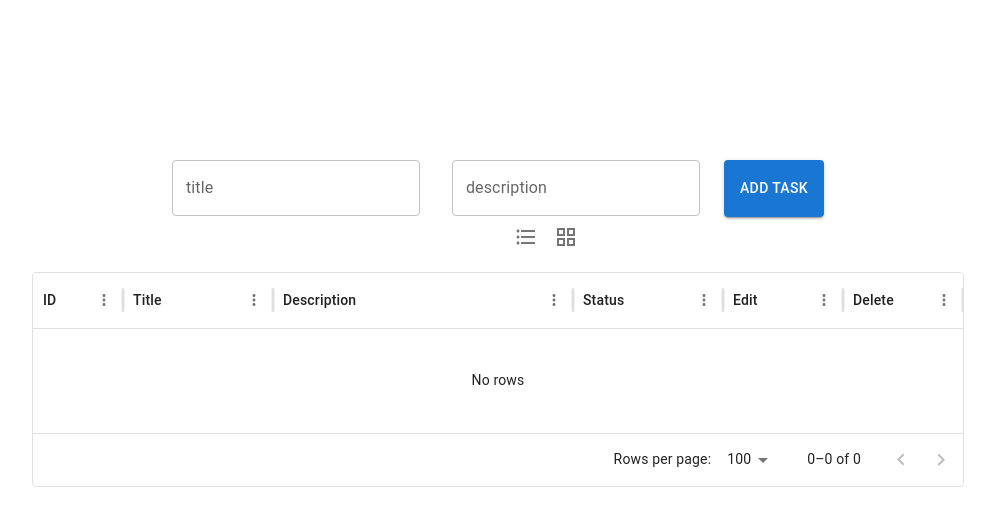
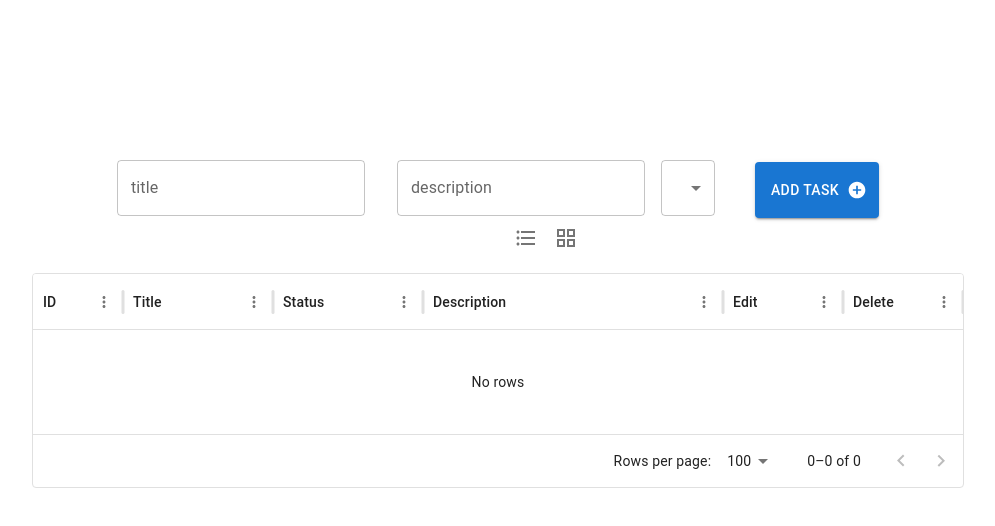
Before and after one commit to mesfint/task-mgt-dashboard, a React (Vite) app: page / in a window 1280 px wide. Shown: the top 526 px of the page, without its empty margins (142-1137 px from the left). Built offline with nearby package versions, Linux system fonts and the light colour scheme.

Commit message:
Editing the Tasks is done, also updates LS

```diff
--- a/src/App.tsx
+++ b/src/App.tsx
@@ -26,9 +26,10 @@ export const dummyTasks:Task[] = [
 
 
 function App() {
-  const[formData, setFormData]= React.useState({title:"",description:""})
+  const[formData, setFormData]= React.useState({title:"",description:"",status:""})
   const [removeTasks, setRemoveTasks] = React.useState<number | null>(null)
-const [tasks, setTasks] = React.useState<Task[]>(() => {
+  const [editingTaskId, setEditingTaskId] = React.useState<number | null>(null);
+    const [tasks, setTasks] = React.useState<Task[]>(() => {
   const savedTasks = localStorage.getItem("tasks");
   const cleanData = savedTasks ? JSON.parse(savedTasks) : [];
   return Array.isArray(cleanData) ? cleanData : [];
@@ -36,11 +37,11 @@ const [tasks, setTasks] = React.useState<Task[]>(() => {
 
 });
 
-console.log("Parent tasks state-App:", tasks);
-  const handleInputChange = (event: React.ChangeEvent<HTMLInputElement>) => {
+  const handleInputChange = (event: React.ChangeEvent<HTMLInputElement | HTMLTextAreaElement>) => {
     const { name, value } = event.target;
     setFormData({ ...formData, [name]: value });
   };
+
 
   const handleSubmit = React.useCallback((event: React.FormEvent<HTMLFormElement>) => {
     event.preventDefault();
@@ -49,7 +50,7 @@ console.log("Parent tasks state-App:", tasks);
         id: Date.now(),
          title: formData.title,
          description: formData.description,
-         status: 'To-Do'
+         status: formData.status
         }
 
         // Update state with the new task
@@ -57,13 +58,38 @@ console.log("Parent tasks state-App:", tasks);
        //Store Tasks in LS
 
     // Reset the form fields
-    setFormData({ title: '', description: '' });
+    setFormData({ title: '', description: '',status:'' });
   },[formData]);
 
   React.useEffect(()=>{
     localStorage.setItem("tasks",JSON.stringify(tasks))
 
   },[tasks])
+
+  const startEditing = (id: number, title: string,description:string,status:string)=>{
+    setEditingTaskId(id);
+    //setEditingTask(task);
+    setFormData({ title, description,status });
+
+
+  }
+  //Update the Task state
+  const saveTask=()=>{
+    const updatedTasks = tasks.map((task) =>
+      task.id === editingTaskId
+        ? { ...task, title: formData.title, description: formData.description, status: formData.status }
+        : task
+    );
+    setTasks(updatedTasks);
+    setEditingTaskId(null);
+    setFormData({ title: "", description: "", status: "To-Do" });
+
+  }
+  const cancleEdit = ()=>{
+    setEditingTaskId(null);
+    setFormData({title:"", description:"",status:"TO-DO"})
+
+  }
 
 //delete tasks
   const deleteTask=(id:number)=>{
@@ -75,8 +101,23 @@ console.log("Parent tasks state-App:", tasks);
 
   return (
     <>
-      <AddTaskForm onAddTask={handleSubmit} onChange={handleInputChange} formData={formData} />
-      <TaskList tasks={tasks} onDelete={deleteTask}/>
+      <AddTaskForm
+      onAddTask={editingTaskId ? saveTask: handleSubmit}
+      onChange={handleInputChange}
+       formData={formData}
+       isEditing={editingTaskId !== null}
+       onCancle={cancleEdit}
+
+
+
+       />
+      <TaskList
+      tasks={tasks}
+       onDelete={deleteTask}
+       onStartEditing={startEditing}
+
+
+           />
 
 
     </>
--- a/src/components/AddTaskForm.tsx
+++ b/src/components/AddTaskForm.tsx
@@ -1,14 +1,19 @@
-import { Box, Button, TextField } from "@mui/material"
-import { ChangeEvent, FormEvent } from "react"
+import AddCircleOutlinedIcon from '@mui/icons-material/AddCircleOutlined';
+import EditIcon from '@mui/icons-material/Edit';
+import { Box, Button, MenuItem, Select, SelectChangeEvent, TextField } from "@mui/material";
+import { FormEvent } from "react";
 
 interface AddTaskProps{
   onAddTask:(e:FormEvent<HTMLFormElement>)=>void
-  onChange:(e:ChangeEvent<HTMLInputElement>)=>void
-  formData:{title:string,description:string}
+  onChange: (e: React.ChangeEvent<HTMLInputElement | HTMLTextAreaElement> | SelectChangeEvent<string>) => void;
+  formData:{title:string,description:string,status:string}
+  isEditing:boolean,
+  onCancle:()=>void
+  onSave:()=>void,
 }
 
 
-const AddTaskForm = ({onAddTask,onChange,formData}:AddTaskProps) => {
+const AddTaskForm = ({onAddTask,onChange,formData,isEditing,onCancle,onSave}:AddTaskProps) => {
 
 
     return (
@@ -36,8 +41,28 @@ const AddTaskForm = ({onAddTask,onChange,formData}:AddTaskProps) => {
         >
 
         </TextField>
+        <Select
+           name="status"
+           displayEmpty
+           variant="outlined"
+           sx={{ mr: 2,ml:2 ,pl:1}}
+          value={formData.status}
+          onChange={onChange}
+        >
+          <MenuItem value="to-to">To-Do</MenuItem>
+          <MenuItem value="In Progress">In-Progress</MenuItem>
+          <MenuItem value="Completed">Completed</MenuItem>
+        </Select>
 
-        <Button type="submit" variant="contained" sx={{padding:2, ml:3}}>Add Task</Button>
+        <Button endIcon={ isEditing ? <EditIcon /> : <AddCircleOutlinedIcon />} type="submit" variant="contained" sx={{padding:2, ml:3}}>
+        {isEditing ? "Save" : "Add Task"}
+
+        </Button>
+        {isEditing && (
+          <Button variant="outlined" onClick={onCancle} sx={{ padding: 2, ml: 1 }}>
+            Cancel
+          </Button>
+        )}
         </form>
 
 
--- a/src/components/TaskList.tsx
+++ b/src/components/TaskList.tsx
@@ -9,7 +9,13 @@ import { Task } from "../types/types";
 
 interface TasksProps{
     tasks:Task[] ,
-    onDelete:(id:number)=>void
+    onDelete:(id:number)=>void,
+    onStartEditing:(id:number,title:string,description:string,status:string)=>void,
+
+
+
+
+
 }
 
 const other = {
@@ -21,7 +27,7 @@ const other = {
 
   };
 
-const TaskList = ({tasks,onDelete}:TasksProps) => {
+const TaskList = ({tasks,onDelete,onStartEditing,onSaveTask,onCancle}:TasksProps) => {
     //const[grid,setGrid] = React.useState(false)
     //const [data,setData]  = React.useState<Task[]>(tasks || [])
 
@@ -73,14 +79,33 @@ const shoGridView=()=>{
         columns={[
           { field: 'id', headerName: "ID", width: 90, hideable: false },
           { field: 'title', headerName: "Title", width: 150,sortable: false,filterable: false,hideable: false,},
+          { field: 'status', headerName: "Status", width: 150,sortable: true,filterable: true,hideable: false },
           { field: 'description', headerName: "Description", width: 300, hideable: false },
-          { field: 'status', headerName: "Status", width: 150,sortable: true,filterable: true,hideable: false },
-          { field: 'edit', headerName: "Edit", width: 120,sortable: false,renderCell:()=><EditOutlinedIcon sx={{color:"blue",cursor:"pointer"}}/> },
+          {
+            field: 'edit',
+            headerName: "Edit",
+             width: 120,
+             sortable: false,
+             renderCell:(params)=>
+             <EditOutlinedIcon
+             onClick={() =>
+              onStartEditing(
+                Number(params.row.id),
+                params.row.title,
+                params.row.description,
+                params.row.status || ''
+              )
+            }
+
+              sx={{color:"blue",cursor:"pointer"}}/> },
           { field: 'delete', headerName: "Delete", width: 120,sortable: false,renderCell:(params)=><DeleteForeverOutlinedIcon  onClick={() => onDelete(Number(params.row.id))} sx={{color:"red",cursor:"pointer"}}/> },
         ]}
         rows={tasks.map((task, index) => ({
           ...task,
           id: task.id ? task.id.toString() : index.toString(), // Fallback to index if id is missing
+          title: task.title,
+          description: task.description,
+          status: task.status,
         }))}
       />
     </Box>
--- a/src/types/types.ts
+++ b/src/types/types.ts
@@ -3,5 +3,5 @@ export interface Task{
     id:number,
     title:string,
     description:string,
-    status?: "To-Do" | "In Progress" | "Completed"
+    status?: string
 }
```
